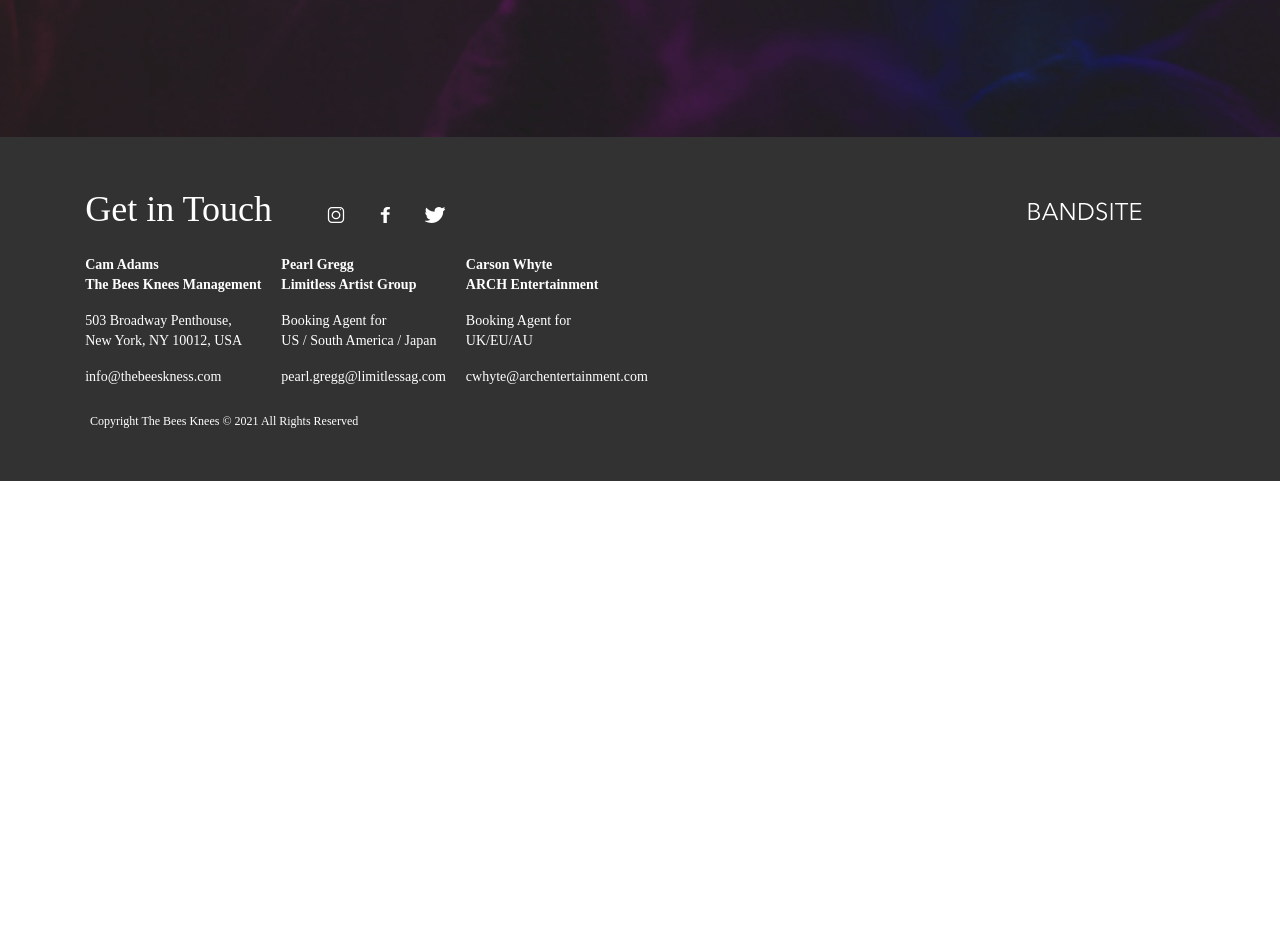
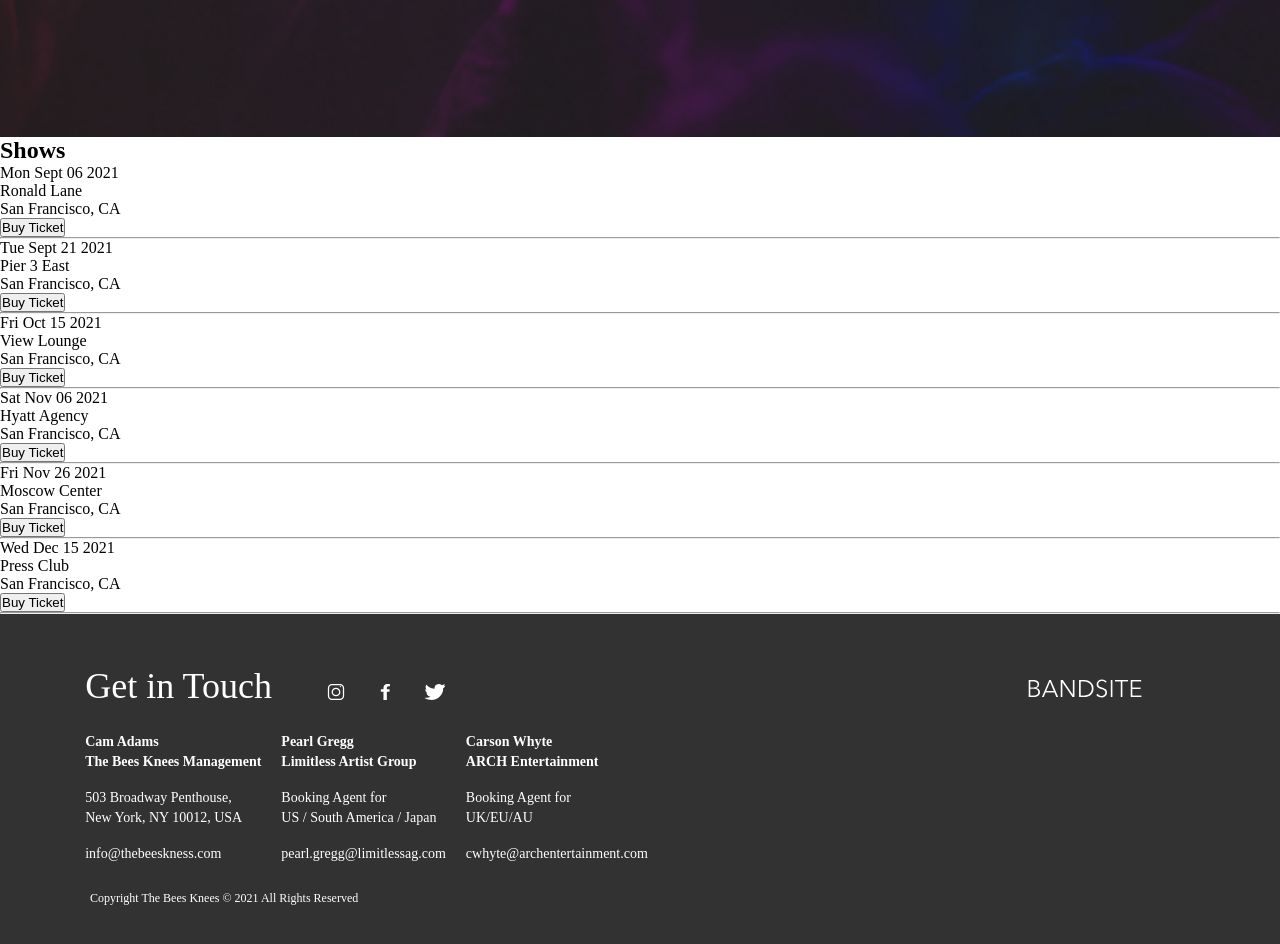
Before and after one commit to AnthonyQuispe/Bandsite, a plain HTML site: page pages/shows.html in a window 1280 px wide. Shown: the part 740-1684 px from the top of the page. Before the commit the page ends 1221 px from the top, so only its background shows below. Drawn offline with Linux system fonts and the light colour scheme.

```diff
--- a/pages/shows.html
+++ b/pages/shows.html
@@ -18,9 +18,9 @@
             src="/assets/logos/Logo-bandsite.svg"
             alt="Bandsite Logo"
         /></a>
-        <div class="nav__bar">
-          <a href="/index.html" class="nav__bar--links body-copy">Biography</a>
-          <a href="./shows.html" class="nav__bar--links body-copy">Shows</a>
+        <div class="nav__links">
+          <a href="/index.html" class="nav__link body-copy">Biography</a>
+          <a href="/pages/shows.html" class="nav__link body-copy">Shows</a>
         </div>
       </nav>
     </header>
--- a/scripts/build-shows-page.js
+++ b/scripts/build-shows-page.js
@@ -20,7 +20,7 @@ heroSection.appendChild(heroTitle);
 const heroFrame = document.createElement("iframe");
 heroFrame.className = "hero__frame";
 heroFrame.src =
-  "https://w.soundcloud.com/player/?url=https%3A//api.soundcloud.com/tracks/766650868&color=%23302629&auto_play=false&hide_related=false&show_comments=true&show_user=true&show_reposts=false&show_teaser=true&visual=true";
+  "https://w.soundcloud.com/player/?url=https%3A//api.soundcloud.com/tracks/766650868&color=%23302629&auto_play=false&hide_related=false&show_comments=true&show_user=true&show_reposts=false&show_teaser=true";
 heroFrame.allow = "autoplay";
 // heroFrame.frameborder = "no";
 heroSection.appendChild(heroFrame);
@@ -34,18 +34,109 @@ document
 const showsSection = document.createElement("section");
 showsSection.className = "shows";
 
+//Insert Sections after hero Section
+document.querySelector(".hero").insertAdjacentElement("afterend", showsSection);
+
+const showsTitle = document.createElement("h2");
+showsTitle.className = "shows__Title";
+showsTitle.textContent = "Shows";
+showsSection.appendChild(showsTitle);
+
+// Shows Array
 const shows = [
   {
-    Date: "Mon Sept 06 2021",
-    Venue: "Ronald",
-    Location: " San Francisco, CA",
+    date: "Mon Sept 06 2021",
+    venue: "Ronald Lane",
+    location: " San Francisco, CA",
   },
   {
-    Date: "Tue Sept 21 2021 ",
-    Venue: "Pier 3 East",
-    Location: " San Francisco, CA",
+    date: "Tue Sept 21 2021 ",
+    venue: "Pier 3 East",
+    location: " San Francisco, CA",
+  },
+  {
+    date: "Fri Oct 15 2021 ",
+    venue: "View Lounge",
+    location: " San Francisco, CA",
+  },
+  {
+    date: "Sat Nov 06 2021  ",
+    venue: "Hyatt Agency",
+    location: " San Francisco, CA",
+  },
+  {
+    date: "Fri Nov 26 2021 ",
+    venue: "Moscow Center",
+    location: " San Francisco, CA",
+  },
+  {
+    date: "Wed Dec 15 2021  ",
+    venue: "Press Club",
+    location: " San Francisco, CA",
   },
 ];
 
-//Insert Sections after hero Section
-document.querySelector(".hero").insertAdjacentElement("afterend", showsSection);
+function updateShows(shows) {
+  //shows Container
+  const showsContainers = document.createElement("div");
+  showsContainers.classList.add("shows__container");
+
+  //shows dateContainer
+  const showsDateContainers = document.createElement("div");
+  showsDateContainers.classList.add("shows__date--container");
+  showsContainers.appendChild(showsDateContainers);
+
+  //shows Date
+  const date = document.createElement("p");
+  date.innerText = shows.date;
+  date.classList.add("shows__date");
+  showsDateContainers.appendChild(date);
+
+  //shows venueContainer
+  const showsVenueContainers = document.createElement("div");
+  showsVenueContainers.classList.add("shows__Venue--container");
+  showsContainers.appendChild(showsVenueContainers);
+
+  //shows Venue
+  const venue = document.createElement("p");
+  venue.innerText = shows.venue;
+  venue.classList.add("shows__venue");
+  showsVenueContainers.appendChild(venue);
+
+  //location venueContainer
+  const showsLocationContainers = document.createElement("div");
+  showsLocationContainers.classList.add("shows__Venue--container");
+  showsContainers.appendChild(showsLocationContainers);
+
+  //Location Venue
+  const location = document.createElement("p");
+  location.innerText = shows.location;
+  location.classList.add("shows__location");
+  showsLocationContainers.appendChild(location);
+
+  //location buttonContainer
+  const showsButtonContainers = document.createElement("div");
+  showsButtonContainers.classList.add("shows__button--container");
+  showsContainers.appendChild(showsButtonContainers);
+
+  //button
+  const button = document.createElement("button");
+  button.classList.add("shows__button");
+  button.type = "submit";
+  button.value = "submit";
+  button.innerText = "Buy Ticket";
+  showsContainers.appendChild(button);
+
+  //Divider
+  const divider = document.createElement("hr");
+  divider.classList.add("divider");
+  showsContainers.appendChild(divider);
+
+  return showsContainers;
+}
+
+for (let i = 0; i < shows.length; i++) {
+  const show = shows[i];
+  const showElement = updateShows(show);
+  showsSection.appendChild(showElement);
+}
```
Also changed, not shown: index.html (+3 -2 lines), scripts/index-page.js (+12 -13 lines), styles/bio.scss (+77 -35 lines), styles/bio.css.
